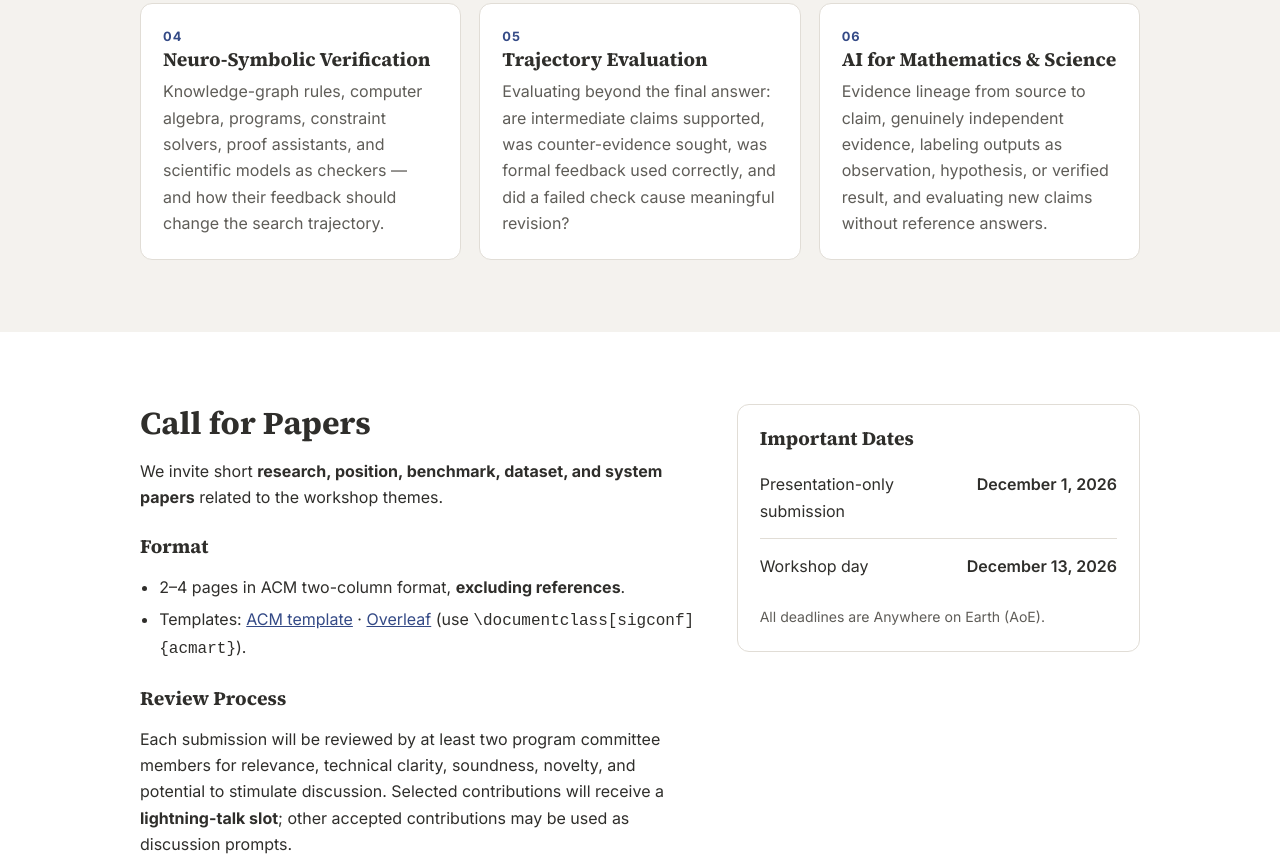
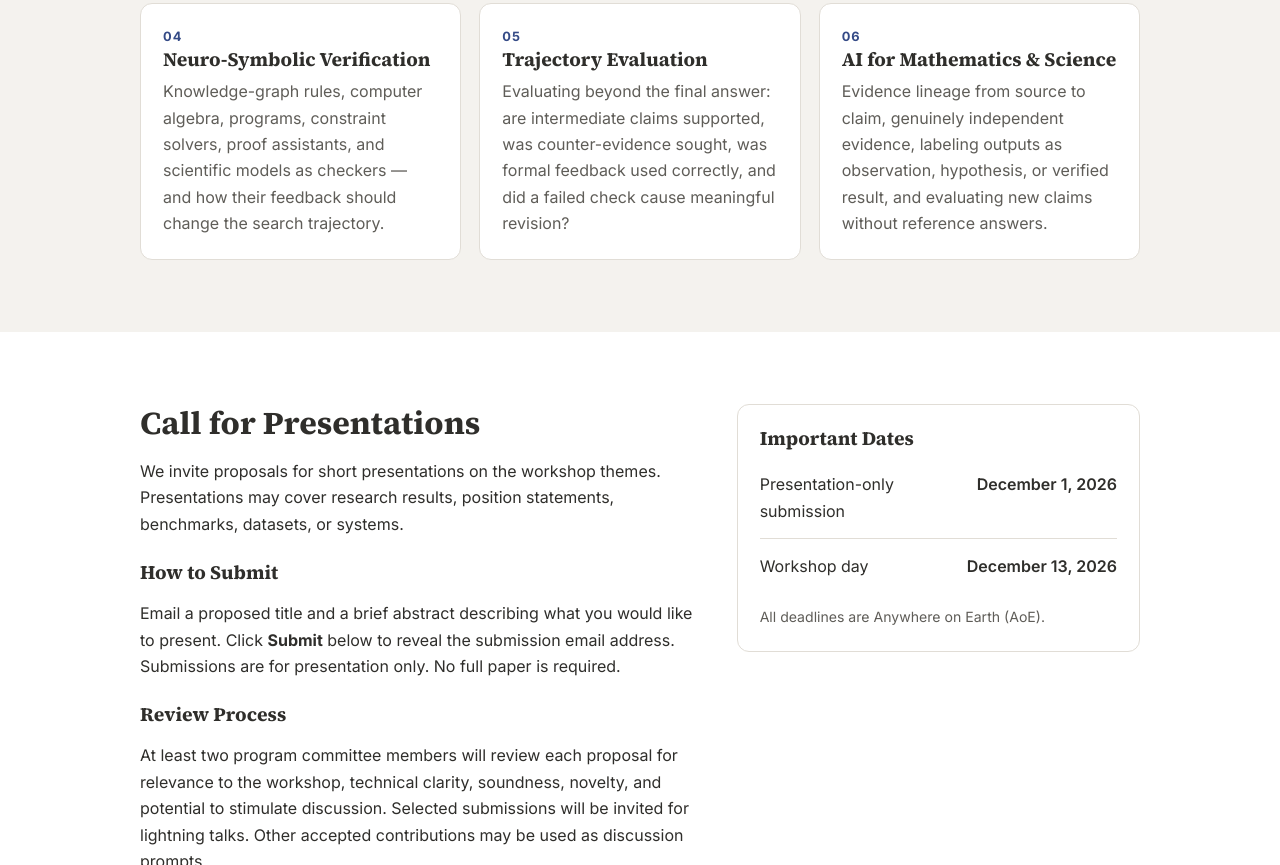
Before and after one commit to trust-search-2026/workshop-sigir-ap-2026, a plain HTML site: page index.html in a window 1280 px wide. Shown: the part 1935-2800 px from the top of the page. Drawn offline with Linux system fonts and the light colour scheme.

Commit message:
Change 'Call for Papers' to 'Call for Presentations'
Updated the section from 'Call for Papers' to 'Call for Presentations' and modified related content to reflect the change in focus.

```diff
--- a/index.html
+++ b/index.html
@@ -154,7 +154,7 @@
     <ul id="menu">
       <li><a href="#overview">Overview</a></li>
       <li><a href="#topics">Topics</a></li>
-      <li><a href="#cfp">Call for Papers</a></li>
+      <li><a href="#cfp">Call for Presentations</a></li>
       <li><a href="#dates">Dates</a></li>
       <li><a href="#program">Program</a></li>
       <li><a href="#organizers">Organizers</a></li>
@@ -176,7 +176,7 @@
       <span>📝 Submissions due Dec 1, 2026 (AoE)</span>
     </div>
     <!-- TODO: put your EasyChair / OpenReview link here -->
-    <a class="btn" href="#cfp">Call for Papers</a>
+    <a class="btn" href="#cfp">Call for Presentations</a>
     <a class="btn ghost" href="#program">Program</a>
   </div>
 </header>
@@ -254,17 +254,13 @@
 <section id="cfp">
   <div class="wrap two">
     <div>
-      <h2>Call for Papers</h2>
-      <p>We invite short <strong>research, position, benchmark, dataset, and system papers</strong> related to the workshop themes.</p>
-      <h3 style="margin-top:24px">Format</h3>
-      <ul class="clean">
-        <li>2–4 pages in ACM two-column format, <strong>excluding references</strong>.</li>
-        <li>Templates: <a href="https://www.acm.org/publications/proceedings-template" target="_blank" rel="noopener">ACM template</a> · <a href="https://www.overleaf.com/latex/templates/acm-conference-proceedings-primary-article-template/wbvnghjbzwpc" target="_blank" rel="noopener">Overleaf</a> (use <code>\documentclass[sigconf]{acmart}</code>).</li>
-        <!-- TODO: say whether the review is double-blind / single-blind -->
-      </ul>
+      <h2>Call for Presentations</h2>
+      <p>We invite proposals for short presentations on the workshop themes. Presentations may cover research results, position statements, benchmarks, datasets, or systems.</p>
+      <h3 style="margin-top:24px">How to Submit</h3>
+      <p>Email a proposed title and a brief abstract describing what you would like to present. Click <strong>Submit</strong> below to reveal the submission email address. Submissions are for presentation only. No full paper is required.</p>
       <h3 style="margin-top:24px">Review Process</h3>
-      <p>Each submission will be reviewed by at least two program committee members for relevance, technical clarity, soundness, novelty, and potential to stimulate discussion. Selected contributions will receive a <strong>lightning-talk slot</strong>; other accepted contributions may be used as discussion prompts.</p>
-      <p>Attendance is open to all registered SIGIR-AP participants, with or without an accepted paper.</p>
+      <p>At least two program committee members will review each proposal for relevance to the workshop, technical clarity, soundness, novelty, and potential to stimulate discussion. Selected submissions will be invited for lightning talks. Other accepted contributions may be used as discussion prompts.</p>
+      <p>All registered SIGIR-AP participants are welcome to attend, whether or not they are presenting.</p>
       <button type="button" class="btn solid" id="submit-button" aria-expanded="false" aria-controls="submission-email" style="margin-top:8px; border:0; font:inherit; font-weight:600; cursor:pointer">Submit</button>
       <p id="submission-email" hidden><a href="mailto:matzhlei@nus.edu.sg">matzhlei@nus.edu.sg</a></p>
     </div>
```
